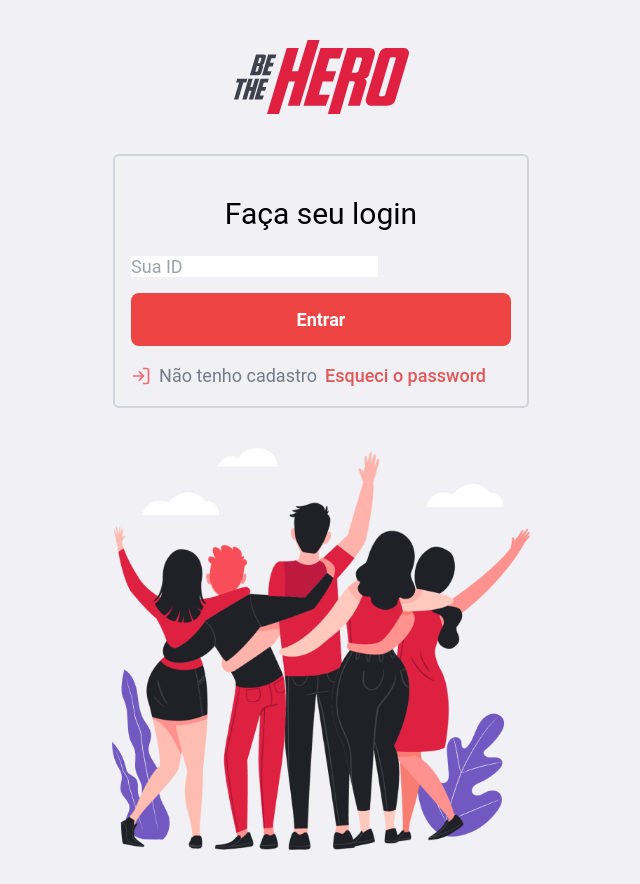
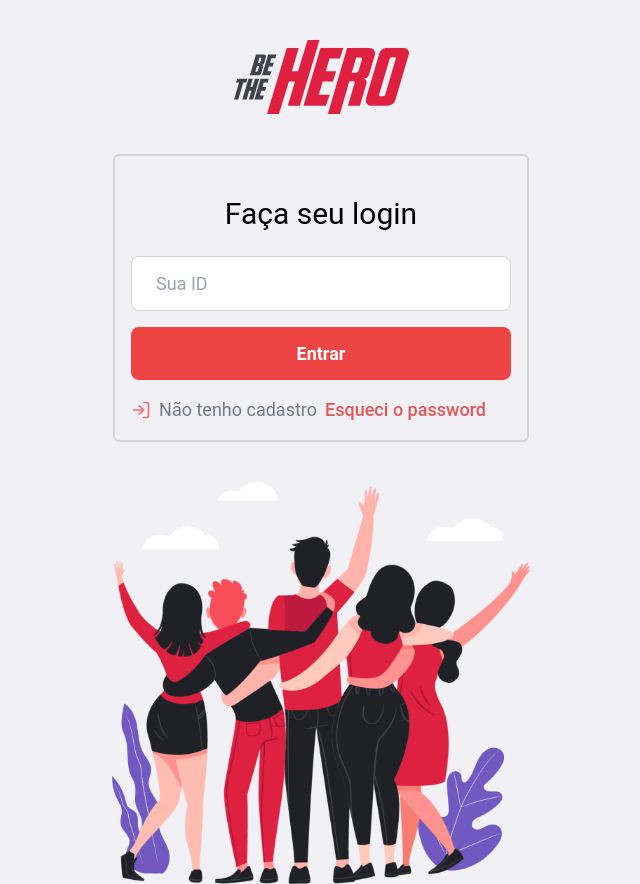
Before and after one commit to filippebr/be-a-hero, a Next.js app: page /dashboard/logon in a window 1280 px wide. Shown: the whole page, without its empty margins (319-959 px from the left). Before the commit the page ends 850 px from the top, so only its background shows below. Built offline with nearby package versions, Linux system fonts and the light colour scheme.

Commit message:
logon input tailwind

```diff
--- a/src/app/dashboard/logon/page.tsx
+++ b/src/app/dashboard/logon/page.tsx
@@ -40,7 +40,7 @@ export default function Logon() {
           Faça seu login
         </h1>
         <input
-          className="mt-4"
+          className="w-full mt-2 py-4 px-6 border border-gray-300 rounded-lg focus:ring-red-300 focus:border-red-300"
           placeholder="Sua ID"
           value={id}
           onChange={e => setId(e.target.value)}
```
